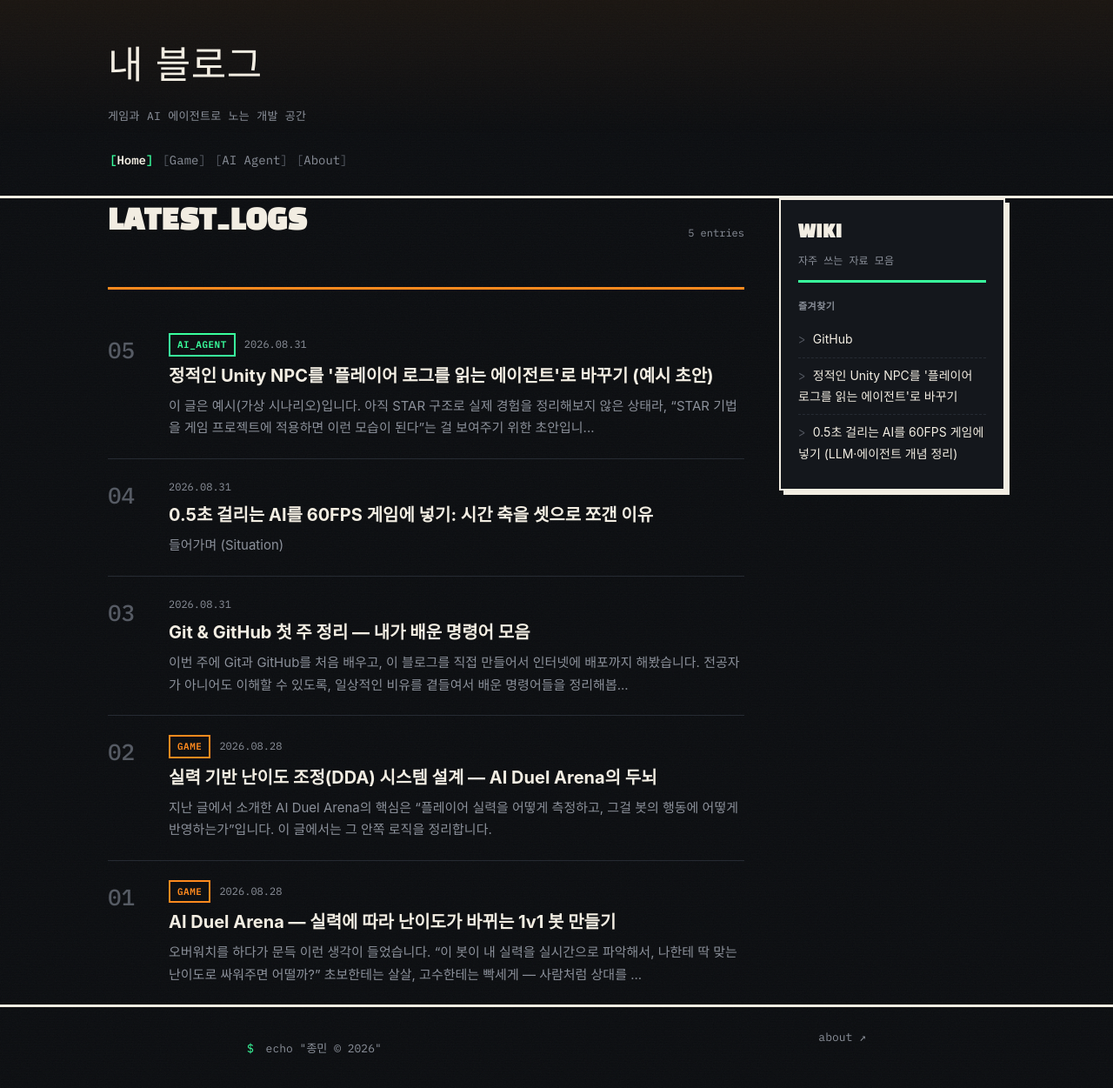
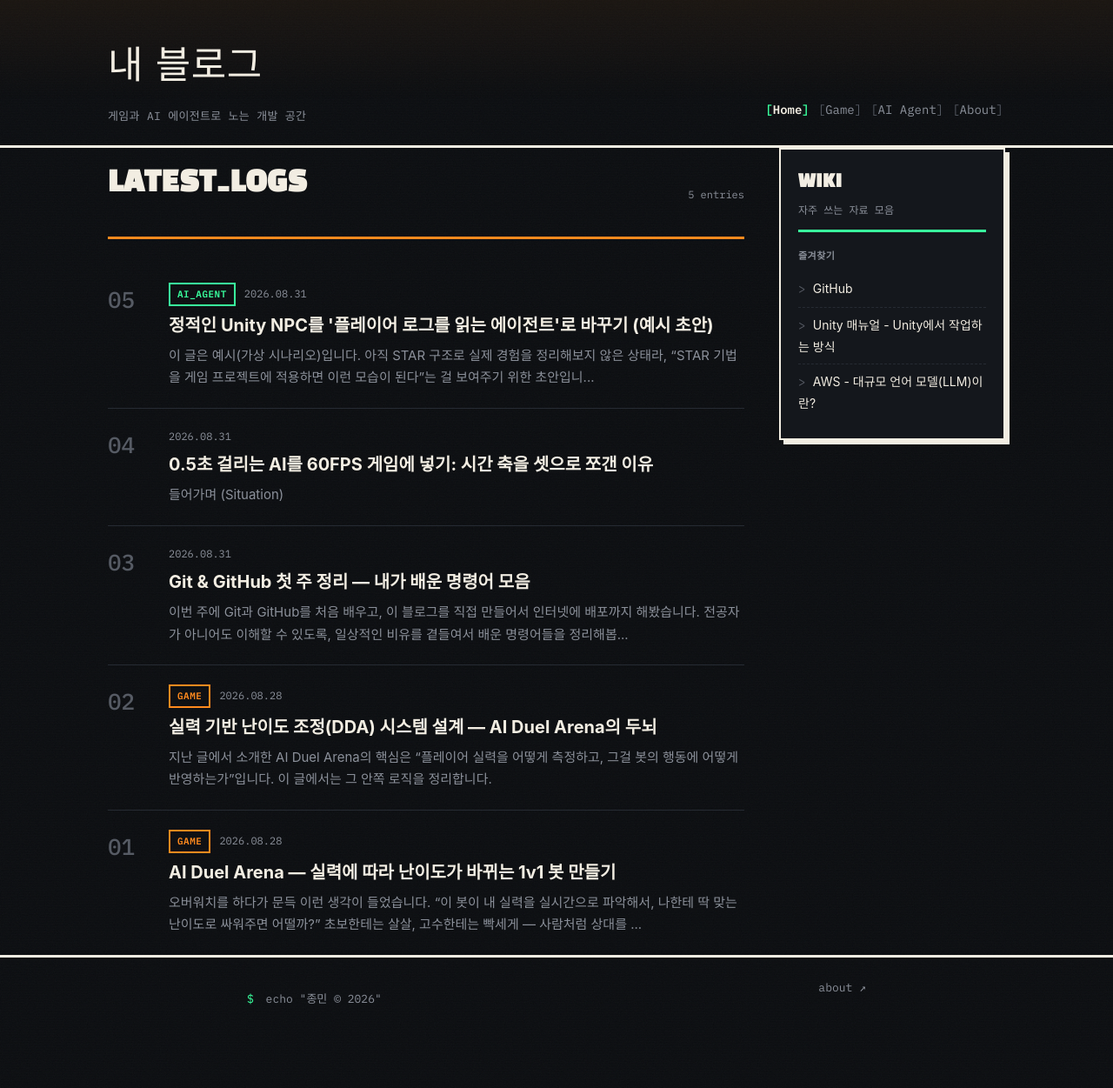
Before and after one commit to Lezo-Jong/my-blog, a Jekyll site: the page built from index.html, in a window 1280 px wide and 1271 px high. Shown: the top 1251 px of the window at 87% size. Built offline with Jekyll 4.4.1, drawn with Linux system fonts in a browser that asks for light colours; some web fonts are replaced; the list of posts is cut into pages by our own code.

Commit message:
위치 재수정

```diff
--- a/_data/links.yml
+++ b/_data/links.yml
@@ -1,12 +1,11 @@
 # 홈페이지 오른쪽 위키(즐겨찾기) 사이드바에 표시되는 링크 목록입니다.
-# category 아래 items에 title과 함께 url(외부 링크) 또는 post_id(블로그 글)를 넣으면 됩니다.
-# post_id는 _posts 파일명에서 날짜를 뺀 부분입니다. (예: _posts/2026-08-31-foo.md -> /2026/08/31/foo)
+# category 아래 items에 title / url을 추가하면 바로 반영됩니다. (전부 외부 링크, 새 탭으로 열림)
 
 - category: "즐겨찾기"
   items:
     - title: "GitHub"
       url: "https://github.com/"
-    - title: "정적인 Unity NPC를 '플레이어 로그를 읽는 에이전트'로 바꾸기"
-      post_id: "/2026/08/31/unity-npc-agent-hci-example"
-    - title: "0.5초 걸리는 AI를 60FPS 게임에 넣기 (LLM·에이전트 개념 정리)"
-      post_id: "/2026/08/31/llm-game-agent-latency"
+    - title: "Unity 매뉴얼 - Unity에서 작업하는 방식"
+      url: "https://docs.unity3d.com/kr/current/Manual/UnityOverview.html"
+    - title: "AWS - 대규모 언어 모델(LLM)이란?"
+      url: "https://aws.amazon.com/ko/what-is/large-language-model/"
--- a/_includes/header.html
+++ b/_includes/header.html
@@ -1,7 +1,9 @@
 <header class="site-header">
   <div class="wrap header-inner{% if page.layout == 'home' %} wrap--wide{% endif %}">
-    <a class="brand" href="{{ '/' | relative_url }}">{{ site.title }}</a>
-    <p class="brand-sub">{{ site.subtitle }}</p>
+    <div class="brand-block">
+      <a class="brand" href="{{ '/' | relative_url }}">{{ site.title }}</a>
+      <p class="brand-sub">{{ site.subtitle }}</p>
+    </div>
     <nav class="site-nav">
       {% for item in site.nav %}
         <a href="{{ item.url | relative_url }}" class="nav-link{% if page.url == item.url %} is-active{% endif %}">
--- a/_includes/wiki-sidebar.html
+++ b/_includes/wiki-sidebar.html
@@ -8,12 +8,7 @@
     <h3 class="wiki-group-title">{{ group.category }}</h3>
     <ul class="wiki-links">
       {% for link in group.items %}
-      {% if link.post_id %}
-        {% assign linked_post = site.posts | where: "id", link.post_id | first %}
-        <li><a href="{{ linked_post.url | relative_url }}">{{ link.title }}</a></li>
-      {% else %}
-        <li><a href="{{ link.url }}" target="_blank" rel="noopener noreferrer">{{ link.title }}</a></li>
-      {% endif %}
+      <li><a href="{{ link.url }}" target="_blank" rel="noopener noreferrer">{{ link.title }}</a></li>
       {% endfor %}
     </ul>
   </div>
--- a/assets/css/style.css
+++ b/assets/css/style.css
@@ -109,7 +109,15 @@ a:hover { text-decoration: underline; text-underline-offset: 3px; }
     linear-gradient(180deg, rgba(255, 138, 30, 0.06), transparent 70%);
 }
 
-.header-inner { display: block; }
+.header-inner {
+  display: flex;
+  align-items: flex-end;
+  justify-content: space-between;
+  flex-wrap: wrap;
+  gap: 12px 24px;
+}
+
+.brand-block { min-width: 0; }
 
 .brand {
   display: inline-flex;
@@ -128,7 +136,7 @@ a:hover { text-decoration: underline; text-underline-offset: 3px; }
   font-size: 13px;
   color: var(--muted);
   letter-spacing: 0.3px;
-  margin: 8px 0 22px;
+  margin: 8px 0 0;
   animation: fade-up 0.5s ease 0.08s both;
 }
 
@@ -177,9 +185,10 @@ main { position: relative; z-index: 3; padding: 48px 0 90px; }
   justify-content: space-between;
   gap: 12px;
   margin-bottom: 28px;
-  /* 헤더 하단 선(main padding-top 48px)과 이 아래 포스트 선(border-bottom) 사이 정중앙에
-     제목이 오도록, 위/아래 여백을 동일하게 맞춘다 */
-  padding-bottom: 48px;
+  /* 선(border-bottom) 위치는 고정한 채, 제목 텍스트만 살짝 아래로 내리기 위해
+     padding-top을 주고 그만큼 padding-bottom을 줄인다 (합계 48px 유지) */
+  padding-top: 14px;
+  padding-bottom: 34px;
   border-bottom: 3px solid var(--accent-game);
 }
 
```
